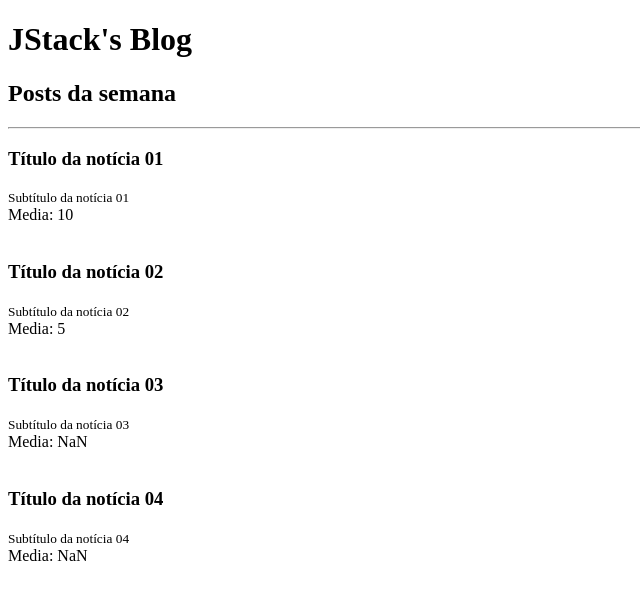
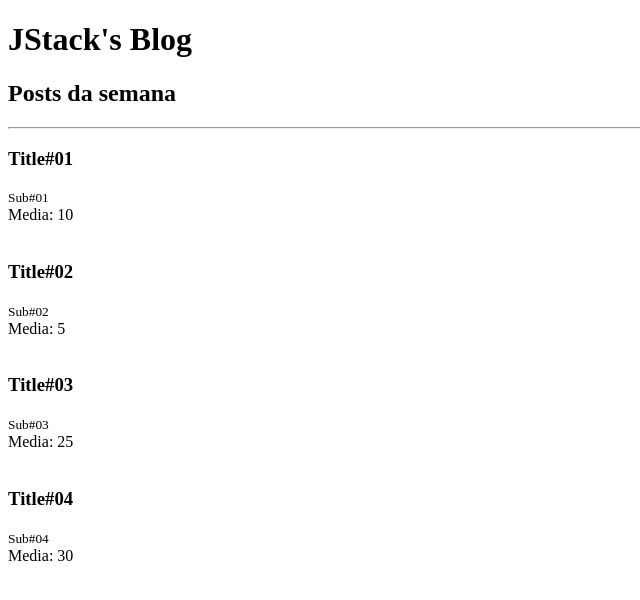
Before and after one commit to glacykm11/react-fundamentals, a React app: page / in a window 1280 px wide. Shown: the top 600 px of the page, without its empty margins (0-640 px from the left). Built offline with nearby package versions, Linux system fonts and the light colour scheme.

Commit message:
rendering lists

```diff
--- a/src/App.js
+++ b/src/App.js
@@ -2,6 +2,13 @@
 
 import Post from './Post';
 import Header from './Header';
+
+const posts = [
+    { title:  'Title#01', subtitle: 'Sub#01', likes: 20 },
+    { title:  'Title#02', subtitle: 'Sub#02', likes: 10 },
+    { title:  'Title#03', subtitle: 'Sub#03', likes: 50 },
+    { title:  'Title#04', subtitle: 'Sub#04', likes: 60 },
+]
 
 function App(){
     return (
@@ -11,33 +18,16 @@
             </Header>
             <hr />
 
-            <Post
-                likes={20}
-                post={{
-                    title: "Título da notícia 01",
-                    subtitle: "Subtítulo da notícia 01"
-                }}
-            />
-
-            <Post
-                likes={10}
-                post={{
-                    title: "Título da notícia 02",
-                    subtitle: "Subtítulo da notícia 02"
-                }}
-            />
-            <Post
-                post={{
-                    title: "Título da notícia 03",
-                    subtitle: "Subtítulo da notícia 03"
-                }}
-            />
-            <Post
-                post={{
-                    title: "Título da notícia 04",
-                    subtitle: "Subtítulo da notícia 04"
-                }}
-            />
+            {posts.map(post => (
+                <Post
+                    key={post.title}
+                    post={{
+                        title: post.title,
+                        subtitle: post.subtitle
+                    }}
+                    likes={post.likes}
+                />
+            ))}
         </>
     )
 }
```
